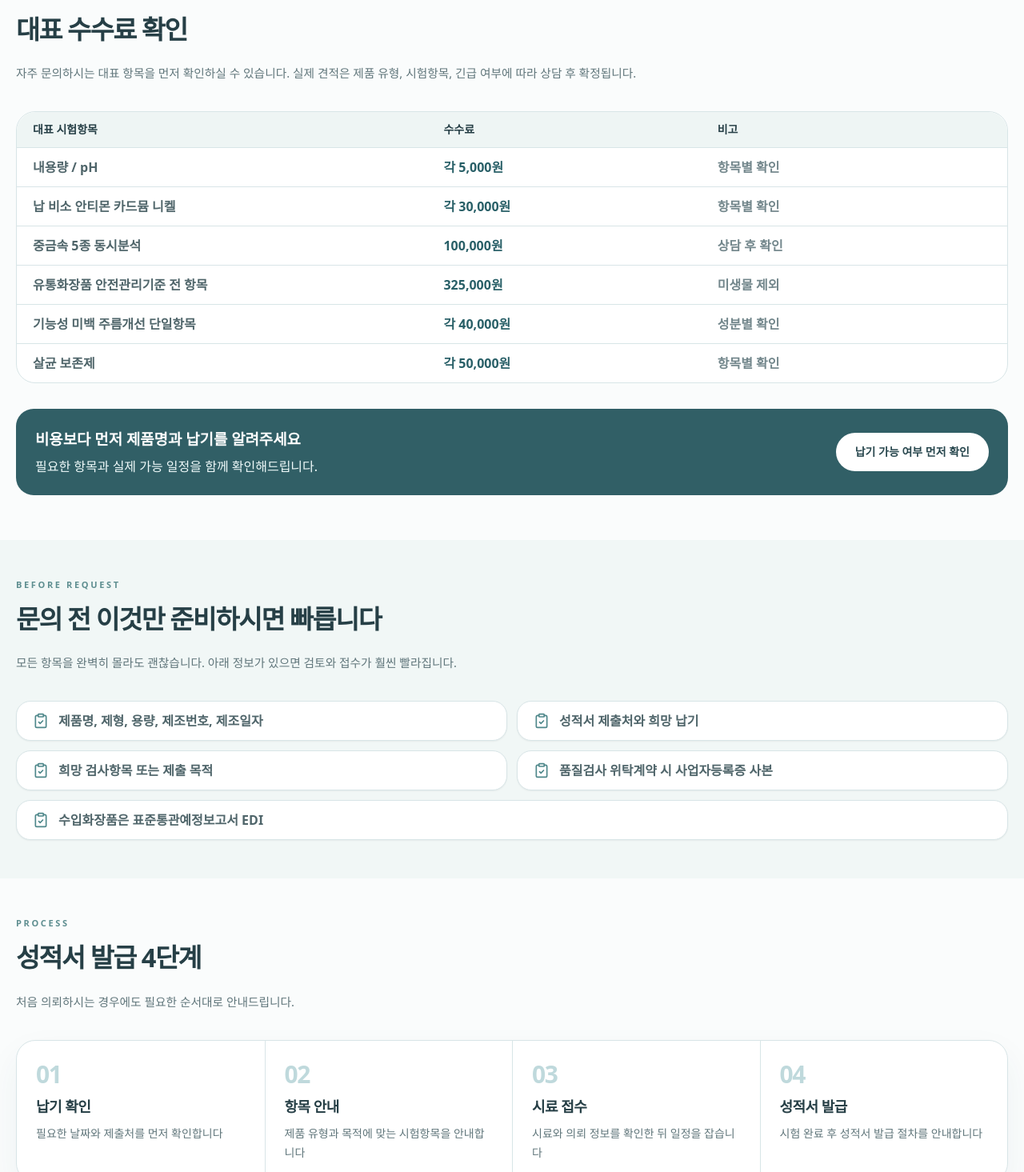
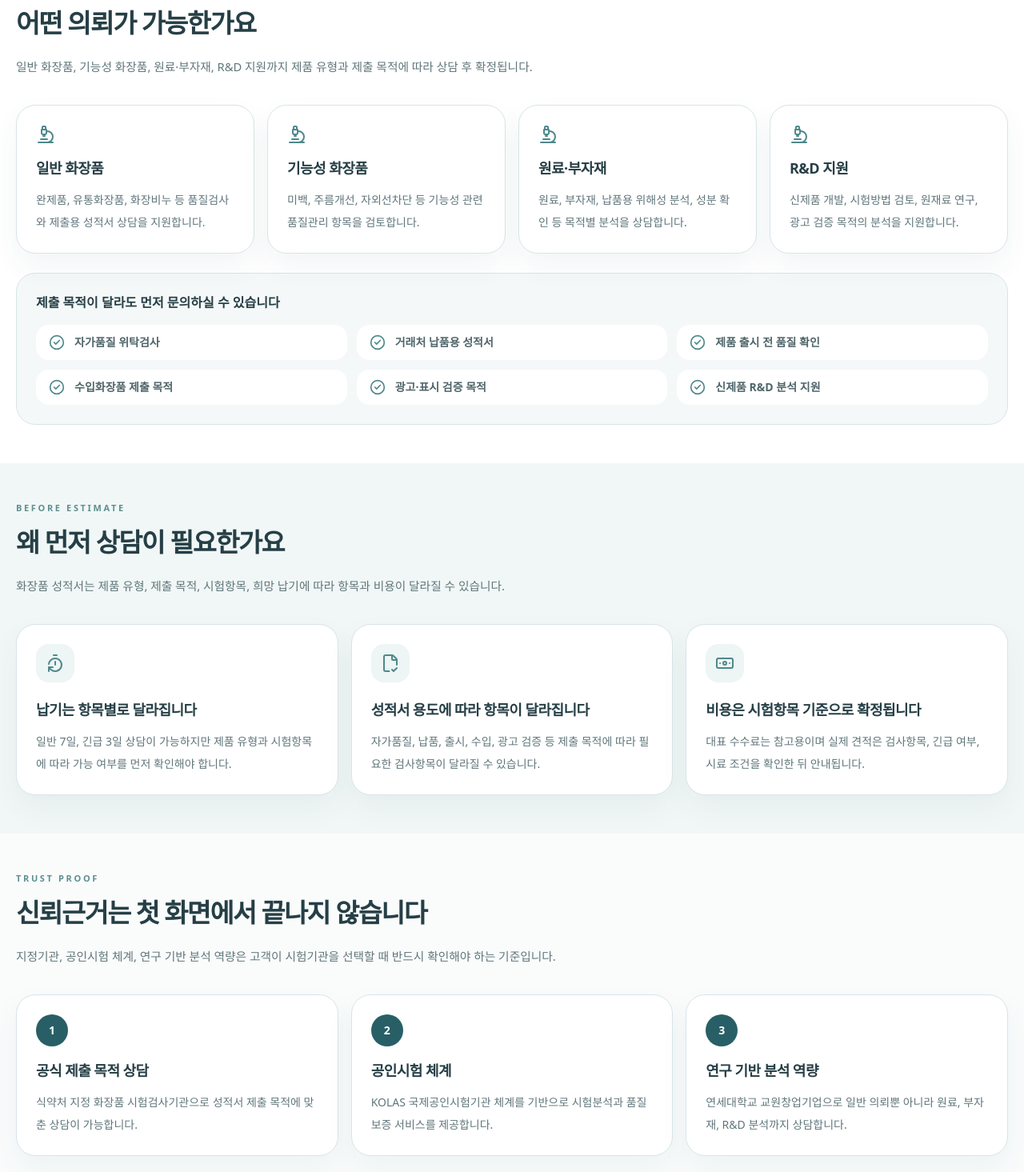
Before and after one commit to YSIET/ysiet-cosmetics-testing, a React (Vite) app: page / in a window 1280 px wide. Shown: the part 965-2430 px from the top of the page at 80% size. Built offline with nearby package versions, Linux system fonts and the light colour scheme.

Commit message:
Update App.jsx

```diff
--- a/src/App.jsx
+++ b/src/App.jsx
@@ -1,15 +1,19 @@
 import React from "react";
 import {
   ArrowRight,
+  Award,
+  Banknote,
   CheckCircle2,
   ChevronDown,
   ClipboardCheck,
+  FileCheck2,
   HelpCircle,
   Mail,
   MapPin,
   Microscope,
   Phone,
   ShieldCheck,
+  TimerReset,
 } from "lucide-react";
 
 const KAKAO_URL = "https://pf.kakao.com/_xbUlsn";
@@ -180,6 +184,67 @@ const trustProofs = [
   },
 ];
 
+const serviceScopes = [
+  {
+    title: "일반 화장품",
+    desc: "완제품, 유통화장품, 화장비누 등 품질검사와 제출용 성적서 상담을 지원합니다.",
+  },
+  {
+    title: "기능성 화장품",
+    desc: "미백, 주름개선, 자외선차단 등 기능성 관련 품질관리 항목을 검토합니다.",
+  },
+  {
+    title: "원료·부자재",
+    desc: "원료, 부자재, 납품용 위해성 분석, 성분 확인 등 목적별 분석을 상담합니다.",
+  },
+  {
+    title: "R&D 지원",
+    desc: "신제품 개발, 시험방법 검토, 원재료 연구, 광고 검증 목적의 분석을 지원합니다.",
+  },
+];
+
+const purposeItems = [
+  "자가품질 위탁검사",
+  "거래처 납품용 성적서",
+  "제품 출시 전 품질 확인",
+  "수입화장품 제출 목적",
+  "광고·표시 검증 목적",
+  "신제품 R&D 분석 지원",
+];
+
+const whyConsultItems = [
+  {
+    icon: <TimerReset className="h-6 w-6" />,
+    title: "납기는 항목별로 달라집니다",
+    desc: "일반 7일, 긴급 3일 상담이 가능하지만 제품 유형과 시험항목에 따라 가능 여부를 먼저 확인해야 합니다.",
+  },
+  {
+    icon: <FileCheck2 className="h-6 w-6" />,
+    title: "성적서 용도에 따라 항목이 달라집니다",
+    desc: "자가품질, 납품, 출시, 수입, 광고 검증 등 제출 목적에 따라 필요한 검사항목이 달라질 수 있습니다.",
+  },
+  {
+    icon: <Banknote className="h-6 w-6" />,
+    title: "비용은 시험항목 기준으로 확정됩니다",
+    desc: "대표 수수료는 참고용이며 실제 견적은 검사항목, 긴급 여부, 시료 조건을 확인한 뒤 안내됩니다.",
+  },
+];
+
+const trustMeaningItems = [
+  {
+    title: "공식 제출 목적 상담",
+    desc: "식약처 지정 화장품 시험검사기관으로 성적서 제출 목적에 맞춘 상담이 가능합니다.",
+  },
+  {
+    title: "공인시험 체계",
+    desc: "KOLAS 국제공인시험기관 체계를 기반으로 시험분석과 품질보증 서비스를 제공합니다.",
+  },
+  {
+    title: "연구 기반 분석 역량",
+    desc: "연세대학교 교원창업기업으로 일반 의뢰뿐 아니라 원료, 부자재, R&D 분석까지 상담합니다.",
+  },
+];
+
 const feeRows = [
   ["내용량 / pH", "각 5,000원", "항목별 확인"],
   ["납 비소 안티몬 카드뮴 니켈", "각 30,000원", "항목별 확인"],
@@ -224,6 +289,10 @@ const faqs = [
   [
     "자가품질 위탁검사는 처음인데 진행 가능한가요",
     "가능합니다. 위탁계약, 시험의뢰서, 시료 접수, 성적서 발급까지 필요한 순서대로 안내드립니다.",
+  ],
+  [
+    "일반 화장품 외에도 문의 가능한가요",
+    "가능합니다. 기능성 화장품, 원료, 부자재, R&D 목적 분석도 제품 정보와 제출 목적을 기준으로 검토해드립니다.",
   ],
   [
     "1건만 의뢰해도 상담 가능한가요",
@@ -288,6 +357,9 @@ function Header({ showKakao = false }) {
         </a>
 
         <nav className="hidden items-center gap-4 text-sm font-bold text-[#60767B] xl:flex">
+          <a href="/#scope" className="hover:text-[#285F67]">
+            가능범위
+          </a>
           <a href="/#fees" className="hover:text-[#285F67]">
             수수료
           </a>
@@ -515,7 +587,100 @@ function HomePage() {
         </div>
       </section>
 
-      <section id="fees" className="bg-[#FAFCFC] py-14">
+      <section id="scope" className="bg-white py-12">
+        <div className="mx-auto max-w-7xl px-5">
+          <SectionTitle
+            eyebrow="Testing Scope"
+            titleText="어떤 의뢰가 가능한가요"
+            description="일반 화장품, 기능성 화장품, 원료·부자재, R&D 지원까지 제품 유형과 제출 목적에 따라 상담 후 확정됩니다."
+          />
+
+          <div className="grid gap-4 md:grid-cols-2 lg:grid-cols-4">
+            {serviceScopes.map((item) => (
+              <Card key={item.title}>
+                <div className="p-6">
+                  <Microscope className="mb-4 h-6 w-6 text-[#4F888B]" />
+                  <h3 className="text-lg font-black tracking-[-0.03em] text-[#263F46]">
+                    {item.title}
+                  </h3>
+                  <p className="mt-3 text-sm leading-7 text-[#60767B]">{item.desc}</p>
+                </div>
+              </Card>
+            ))}
+          </div>
+
+          <div className="mt-6 rounded-[24px] border border-[#D8E5E7] bg-[#F5F8F8] p-6">
+            <p className="text-base font-black text-[#263F46]">
+              제출 목적이 달라도 먼저 문의하실 수 있습니다
+            </p>
+            <div className="mt-4 grid gap-3 md:grid-cols-3">
+              {purposeItems.map((item) => (
+                <div
+                  key={item}
+                  className="flex items-center gap-3 rounded-2xl bg-white px-4 py-3 text-sm font-bold text-[#4F656A]"
+                >
+                  <CheckCircle2 className="h-5 w-5 shrink-0 text-[#4F888B]" />
+                  {item}
+                </div>
+              ))}
+            </div>
+          </div>
+        </div>
+      </section>
+
+      <section id="why-consult" className="bg-[#F1F7F6] py-12">
+        <div className="mx-auto max-w-7xl px-5">
+          <SectionTitle
+            eyebrow="Before Estimate"
+            titleText="왜 먼저 상담이 필요한가요"
+            description="화장품 성적서는 제품 유형, 제출 목적, 시험항목, 희망 납기에 따라 항목과 비용이 달라질 수 있습니다."
+          />
+
+          <div className="grid gap-4 lg:grid-cols-3">
+            {whyConsultItems.map((item) => (
+              <Card key={item.title}>
+                <div className="p-6">
+                  <div className="mb-5 flex h-12 w-12 items-center justify-center rounded-2xl bg-[#EDF5F5] text-[#4F888B]">
+                    {item.icon}
+                  </div>
+                  <h3 className="text-lg font-black tracking-[-0.03em] text-[#263F46]">
+                    {item.title}
+                  </h3>
+                  <p className="mt-3 text-sm leading-7 text-[#60767B]">{item.desc}</p>
+                </div>
+              </Card>
+            ))}
+          </div>
+        </div>
+      </section>
+
+      <section id="trust" className="bg-[#FAFCFC] py-12">
+        <div className="mx-auto max-w-7xl px-5">
+          <SectionTitle
+            eyebrow="Trust Proof"
+            titleText="신뢰근거는 첫 화면에서 끝나지 않습니다"
+            description="지정기관, 공인시험 체계, 연구 기반 분석 역량은 고객이 시험기관을 선택할 때 반드시 확인해야 하는 기준입니다."
+          />
+
+          <div className="grid gap-4 lg:grid-cols-3">
+            {trustMeaningItems.map((item, index) => (
+              <Card key={item.title}>
+                <div className="p-6">
+                  <div className="mb-4 flex h-10 w-10 items-center justify-center rounded-full bg-[#285F67] text-sm font-black text-white">
+                    {index + 1}
+                  </div>
+                  <h3 className="text-lg font-black tracking-[-0.03em] text-[#263F46]">
+                    {item.title}
+                  </h3>
+                  <p className="mt-3 text-sm leading-7 text-[#60767B]">{item.desc}</p>
+                </div>
+              </Card>
+            ))}
+          </div>
+        </div>
+      </section>
+
+      <section id="fees" className="bg-white py-14">
         <div className="mx-auto max-w-7xl px-5">
           <SectionTitle
             eyebrow="Fee Guide"
```
